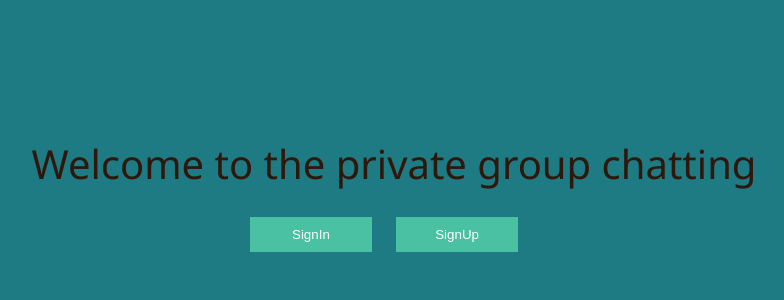
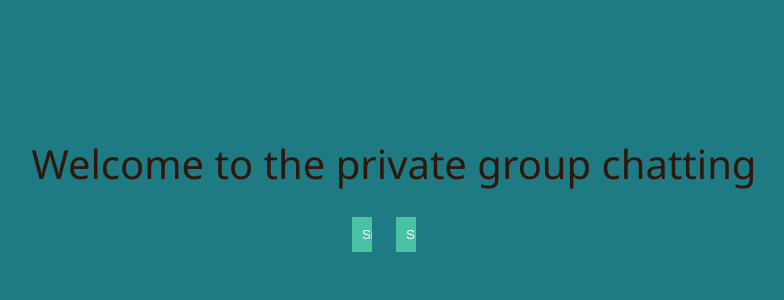
Before and after one commit to ak340701/chating, a PHP site: page / in a window 1280 px wide. Shown: the part 67-367 px from the top of the page, without its empty margins (246-1030 px from the left). Run offline with PHP 8.4, Linux system fonts and the light colour scheme.

Commit message:
Update style.css

```diff
--- a/css/style.css
+++ b/css/style.css
@@ -98,7 +98,7 @@ p {
 	background: #49c1a2;
 	color: #fff;
 	cursor: pointer;
-	width: 10%;
+	width: 20px;
 }
 .signin:hover{
 	color:black;
```
